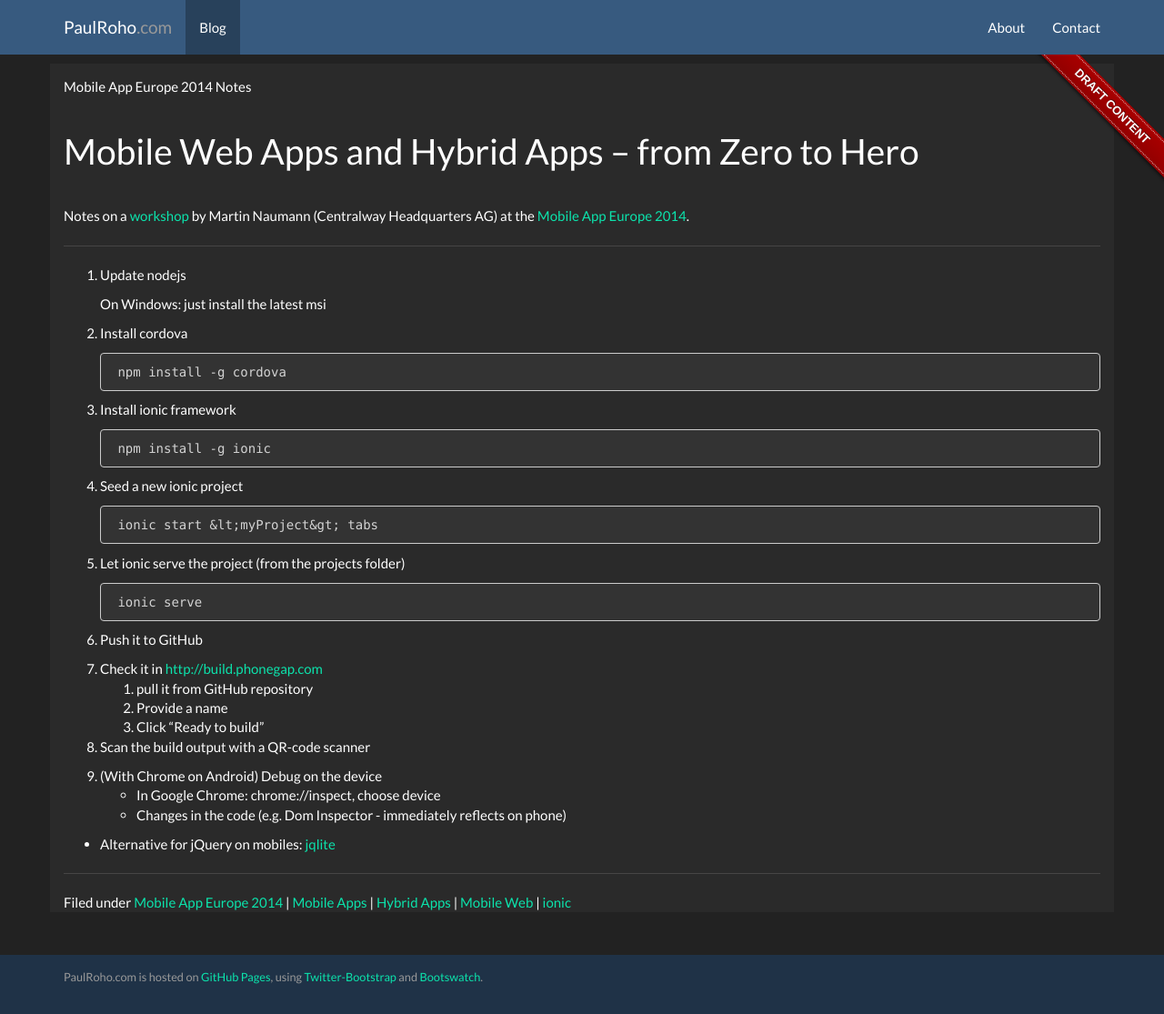
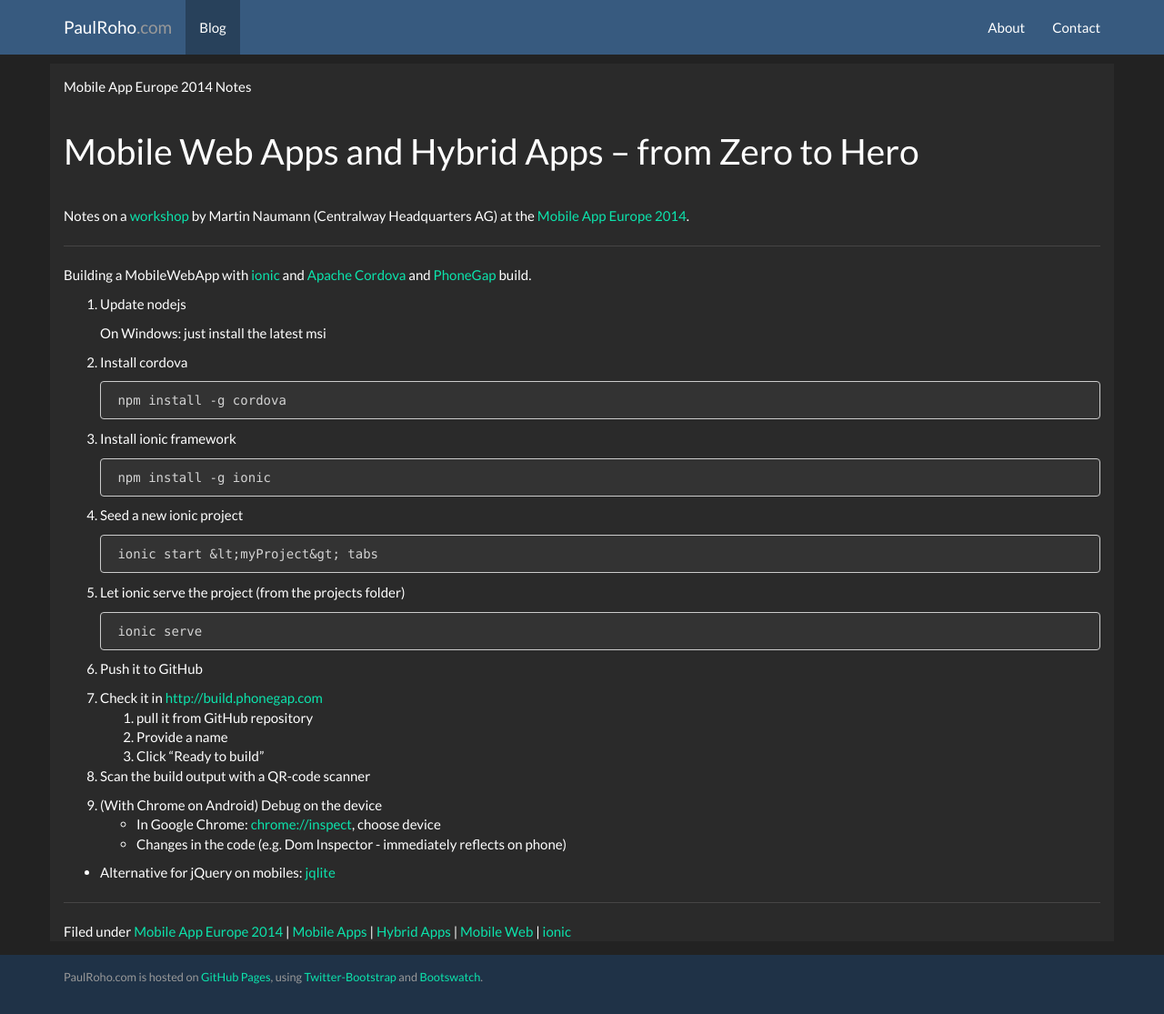
Before and after one commit to paulroho/paulroho.github.io, a Jekyll site: the page built from _posts/2014-09-29-Mobile-Web-Apps-And-Hybrid-Apps.md, in a window 1280 px wide and 1115 px high. Shown: the whole window at 91% size. Built offline with Jekyll 4.4.1, drawn with Linux system fonts in a browser that asks for light colours; nearby versions of some CDN libraries; some of the changed lines change nothing that is shown.

Commit message:
MAE2014: Mobile Web Apps and Hybrid Apps – from Zero to Hero (Martin Naumann) publish

```diff
--- a/_posts/2014-09-29-Mobile-Web-Apps-And-Hybrid-Apps.md
+++ b/_posts/2014-09-29-Mobile-Web-Apps-And-Hybrid-Apps.md
@@ -1,5 +1,5 @@
 ---
-layout: blogdraft
+layout: blog
 title: Mobile Web Apps and Hybrid Apps – from Zero to Hero (Martin Naumann)
 tags: [Mobile App Europe 2014, Mobile Apps, Hybrid Apps, Mobile Web, ionic]
 ---
@@ -13,6 +13,8 @@
 at the [Mobile App Europe 2014](http://mobileappeurope.com/).
 
 ---
+
+Building a MobileWebApp with [ionic](http://ionicframework.com/) and [Apache Cordova](http://cordova.apache.org/) and [PhoneGap](http://phonegap.com/) build.
 
 1. Update nodejs
 
@@ -45,7 +47,7 @@
 8. Scan the build output with a QR-code scanner
 
 9. (With Chrome on Android) Debug on the device
-    * In Google Chrome: chrome://inspect, choose device
+    * In Google Chrome: [chrome://inspect](chrome://inspect), choose device
     * Changes in the code (e.g. Dom Inspector - immediately reflects on phone)
 
 
```
